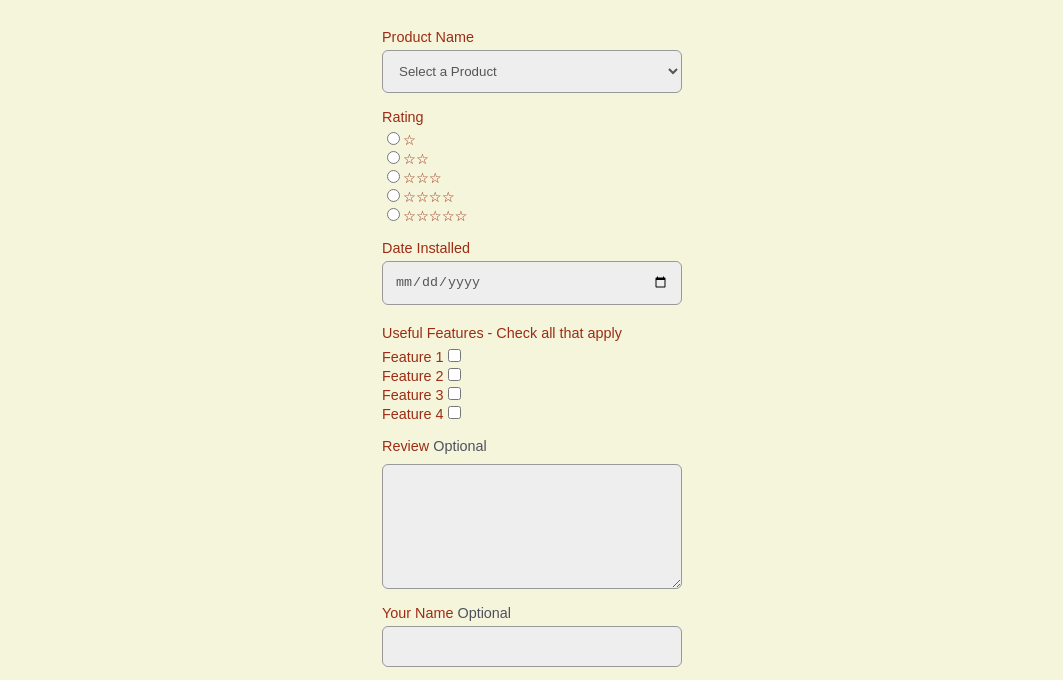
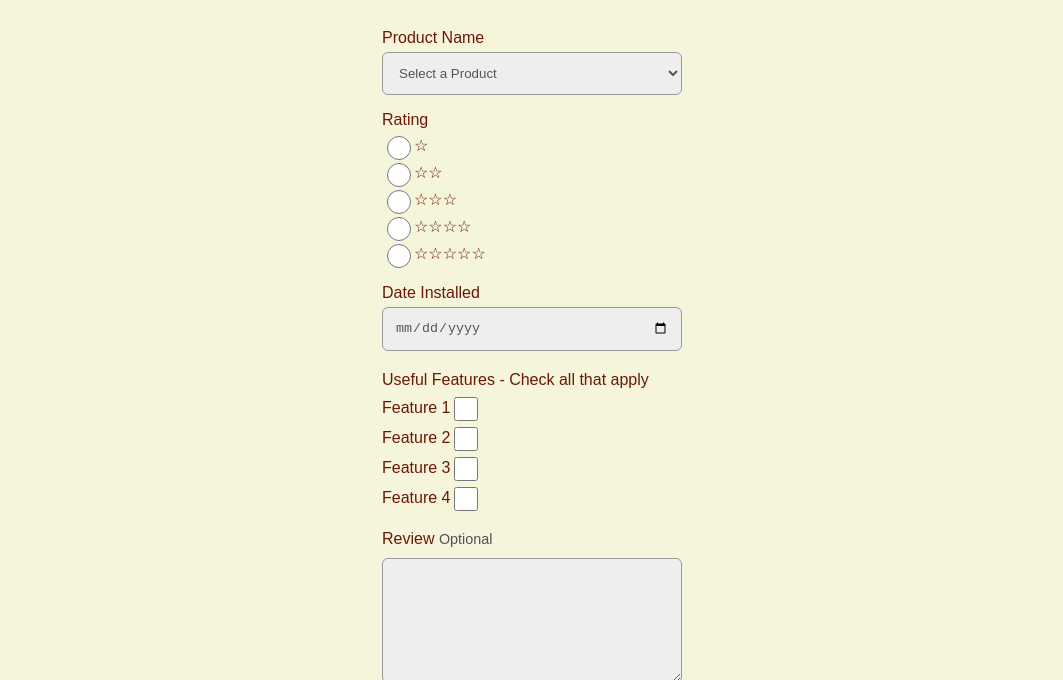
Before and after one commit to bgardner-edu/wdd131, a plain HTML site: page form.html in a window 1280 px wide. Shown: the part 147-827 px from the top of the page, without its empty margins (108-1171 px from the left). Drawn offline with Linux system fonts and the light colour scheme; a web font is replaced by a local one.

Commit message:
W05 style fixes

```diff
--- a/form.html
+++ b/form.html
@@ -41,14 +41,14 @@
             <label>Feature 3<input type="checkbox" id="feature3" name="feature3" value="yes"></label>
             <label>Feature 4<input type="checkbox" id="feature4" name="feature4" value="yes"></label>
 
-            <label class="labelHead">Review <span class="optional">Optional </span></label>
+            <label class="labelHead" for="review">Review <span class="optional">Optional </span></label>
             <textarea id="review" name="review"></textarea>
             <label class="labelHead">Your Name <span class="optional">Optional </span><input type="text" id="username" name="username"></label>
             <input type="submit" value="Post Review">
         </form>
     </main>
     <footer>
-        <h4>&copy; <span id="current_year"></span> Bradley Gardner - Utah</h4>
+        <h2>&copy; <span id="current_year"></span> Bradley Gardner - Utah</h2>
         <p id="last_modified"></p>
     </footer>
 </body>
--- a/styles/form.css
+++ b/styles/form.css
@@ -26,19 +26,25 @@ footer{
     grid-column: 1 / 4;
     text-align: center;
 }
-
 .form1 label{
     display: block;
-    color: #9c2c13;
-    font-size: .9rem;
+    color: #6d1805;
+    font-size: 1rem;
 }
 .form1 span{
     padding-top: 1rem;
     color: #4e515c;
     font-size: .9rem;
 }
-.form1 input[type="text"],
-.form1 input[type="date"],
+
+input[type=radio],
+input[type=checkbox] {
+    height:24px;
+    width:24px;
+    vertical-align: middle;
+}
+.form1 input[type=text],
+.form1 input[type=date],
 .form1 select,
 .form1 textarea
 {
@@ -56,7 +62,7 @@ footer{
  .form1 textarea{
     min-height: 125px;
  }
-.form1 input[type="submit"]{
+.form1 input[type=submit]{
     border: none;
     background-color: #6f200e;
     color: #fff;
```
